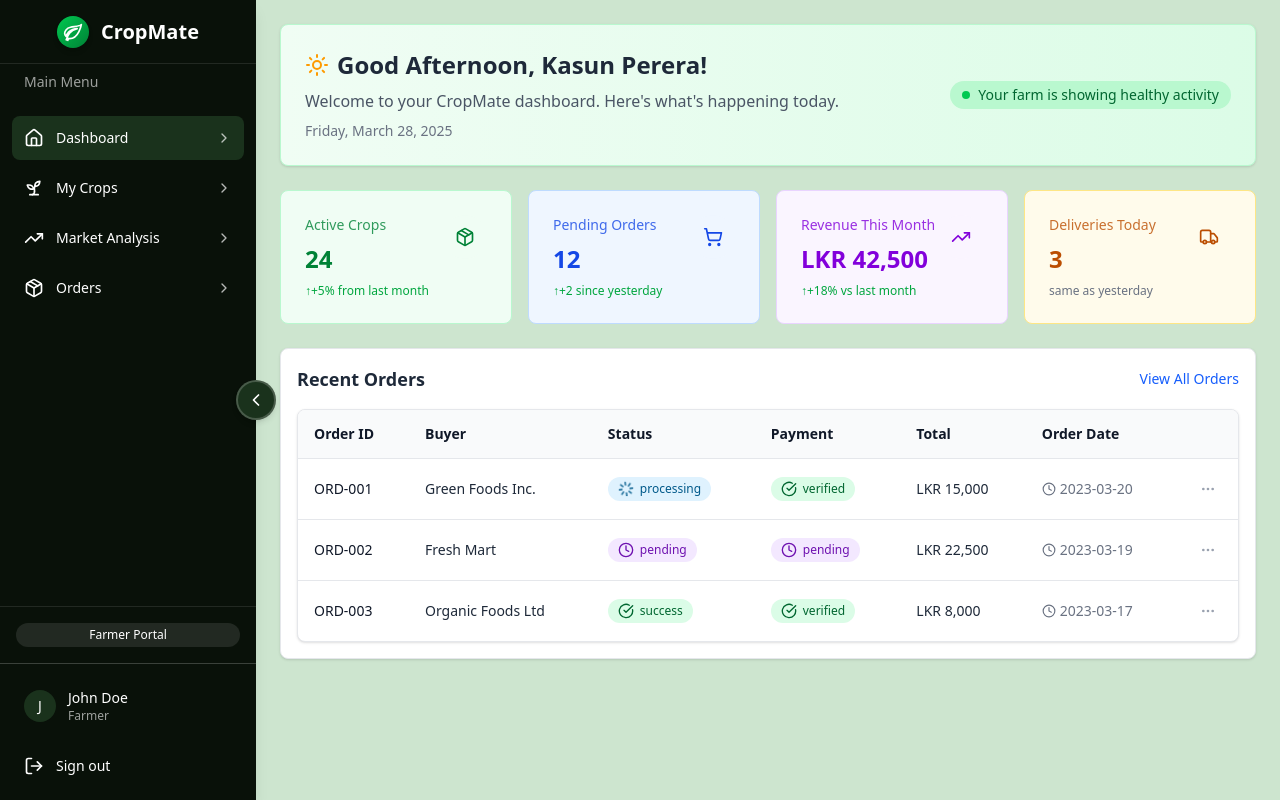
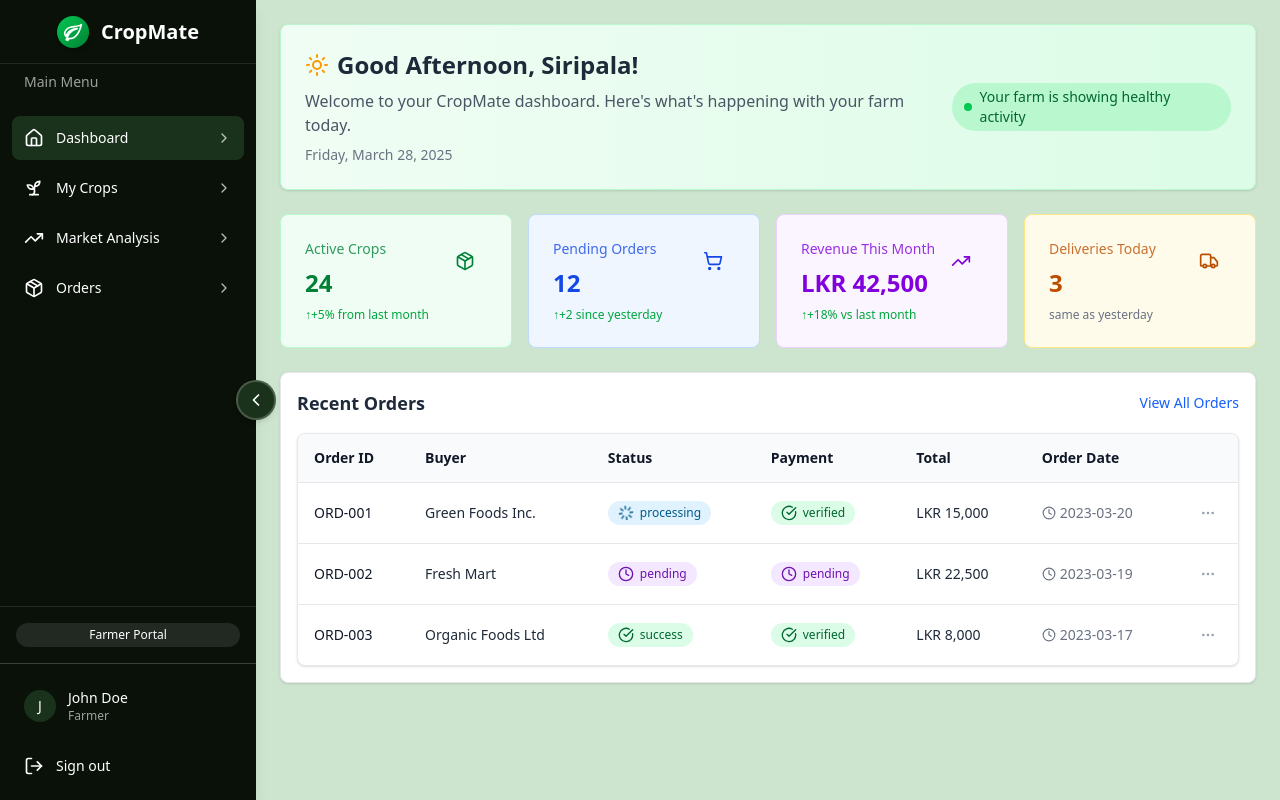
Before and after one commit to AvishkaGihan/CropMate, a React (Vite) app in the folder client/: page /dashboard/farmer in a window 1280 px wide. Built offline with nearby package versions, Linux system fonts and the light colour scheme.

Commit message:
feat: add WelcomeHeader component and integrate it into Overview for personalized greetings

```diff
--- /dev/null
+++ b/client/src/components/Dashboard/WelcomeHeader.jsx
@@ -0,0 +1,116 @@
+import React, { useState, useEffect } from 'react';
+import {
+    Sun,
+    Moon,
+    Sunrise,
+    Sunset,
+    Package,
+    ShoppingCart,
+    TrendingUp
+} from 'lucide-react';
+
+/**
+ * Reusable welcome header component for dashboard pages
+ * @param {Object} props
+ * @param {string} props.userName - User's name to display in greeting
+ * @param {string} props.userRole - User's role (e.g., 'farmer', 'buyer') for role-specific content
+ * @param {Object[]} props.quickStats - Array of quick stats to show in small cards below header
+ * @param {React.ReactNode} props.statusBadge - Optional custom status badge
+ */
+const WelcomeHeader = ({
+    userName = 'User',
+    userRole = 'farmer',
+    quickStats = [],
+    statusBadge = null
+}) => {
+    const [greeting, setGreeting] = useState('');
+    const [currentTime, setCurrentTime] = useState(new Date());
+    const [timeIcon, setTimeIcon] = useState(<Sun size={24} className="text-amber-500" />);
+
+    // Set greeting based on time of day
+    useEffect(() => {
+        const hour = currentTime.getHours();
+
+        // Set greeting text based on time
+        if (hour < 6) {
+            setGreeting('Good Morning');
+            setTimeIcon(<Moon size={24} className="text-indigo-500" />);
+        } else if (hour < 12) {
+            setGreeting('Good Morning');
+            setTimeIcon(<Sunrise size={24} className="text-amber-500" />);
+        } else if (hour < 17) {
+            setGreeting('Good Afternoon');
+            setTimeIcon(<Sun size={24} className="text-amber-500" />);
+        } else if (hour < 20) {
+            setGreeting('Good Evening');
+            setTimeIcon(<Sunset size={24} className="text-orange-500" />);
+        } else {
+            setGreeting('Good Evening');
+            setTimeIcon(<Moon size={24} className="text-indigo-500" />);
+        }
+    }, [currentTime]);
+
+    // Get date display for the welcome header
+    const getTodayDate = () => {
+        const options = { weekday: 'long', year: 'numeric', month: 'long', day: 'numeric' };
+        return new Date().toLocaleDateString('en-US', options);
+    };
+
+    // Role-specific welcome messages
+    const getWelcomeMessage = () => {
+        switch (userRole.toLowerCase()) {
+            case 'farmer':
+                return "Welcome to your CropMate dashboard. Here's what's happening with your farm today.";
+            case 'buyer':
+                return "Welcome to your CropMate dashboard. Discover fresh produce from local farmers.";
+            case 'admin':
+                return "Welcome to your CropMate admin panel. Manage your platform effectively.";
+            default:
+                return "Welcome to your CropMate dashboard. Here's your daily summary.";
+        }
+    };
+
+    // Default status badge if none provided
+    const defaultStatusBadge = (
+        <div className="inline-flex items-center px-3 py-1 rounded-full text-sm font-medium bg-green-200 text-green-800">
+            <span className="w-2 h-2 rounded-full bg-green-500 mr-2"></span>
+            {userRole === 'farmer' ? 'Your farm is showing healthy activity' : 'All systems operational'}
+        </div>
+    );
+
+    return (
+        <div className="bg-gradient-to-r from-green-50 to-green-100 rounded-lg p-6 border border-green-200 shadow-sm">
+            <div className="flex flex-col md:flex-row justify-between items-start md:items-center">
+                <div className="space-y-2">
+                    <div className="flex items-center">
+                        {timeIcon}
+                        <h1 className="text-2xl font-bold text-gray-800 ml-2">{greeting}, {userName}!</h1>
+                    </div>
+                    <p className="text-gray-600">{getWelcomeMessage()}</p>
+                    <p className="text-sm text-gray-500">{getTodayDate()}</p>
+                </div>
+                <div className="mt-4 md:mt-0">
+                    {statusBadge || defaultStatusBadge}
+                </div>
+            </div>
+
+            {quickStats && quickStats.length > 0 && (
+                <div className="grid grid-cols-1 sm:grid-cols-3 gap-4 mt-6">
+                    {quickStats.map((stat, index) => (
+                        <div key={index} className="bg-white p-3 rounded-lg flex items-center space-x-3 border border-gray-100">
+                            <div className={`p-2 rounded-lg ${stat.iconBg || 'bg-blue-50'}`}>
+                                {stat.icon}
+                            </div>
+                            <div>
+                                <p className="text-xs text-gray-500">{stat.label}</p>
+                                <p className="font-medium">{stat.value}</p>
+                            </div>
+                        </div>
+                    ))}
+                </div>
+            )}
+        </div>
+    );
+};
+
+export default WelcomeHeader;
--- a/client/src/pages/Dashboard/Farmer/Overview.jsx
+++ b/client/src/pages/Dashboard/Farmer/Overview.jsx
@@ -18,6 +18,7 @@ import {
 } from 'lucide-react';
 import { DataTable, StatusBadge } from '../../../components/Dashboard/DataTable';
 import DetailModal from '../../../components/Shared/DetailModal';
+import WelcomeHeader from '../../../components/Dashboard/WelcomeHeader';
 
 const MetricCard = ({ title, value, icon, trend, change, color = 'blue' }) => {
     // Determine trend arrow and color
@@ -62,39 +63,7 @@ const Overview = () => {
     // Added state for modal control
     const [selectedOrder, setSelectedOrder] = useState(null);
     const [isModalOpen, setIsModalOpen] = useState(false);
-    const [greeting, setGreeting] = useState('');
-    const [currentTime, setCurrentTime] = useState(new Date());
-    const [userName, setUserName] = useState('Farmer');
-    const [timeIcon, setTimeIcon] = useState(<Sun size={24} className="text-amber-500" />);
-
-    // Set greeting based on time of day
-    useEffect(() => {
-        const hour = currentTime.getHours();
-
-        // Set greeting text based on time
-        if (hour < 6) {
-            setGreeting('Good Morning');
-            setTimeIcon(<Moon size={24} className="text-indigo-500" />);
-        } else if (hour < 12) {
-            setGreeting('Good Morning');
-            setTimeIcon(<Sunrise size={24} className="text-amber-500" />);
-        } else if (hour < 17) {
-            setGreeting('Good Afternoon');
-            setTimeIcon(<Sun size={24} className="text-amber-500" />);
-        } else if (hour < 20) {
-            setGreeting('Good Evening');
-            setTimeIcon(<Sunset size={24} className="text-orange-500" />);
-        } else {
-            setGreeting('Good Evening');
-            setTimeIcon(<Moon size={24} className="text-indigo-500" />);
-        }
-
-        // Mock API call to get user details
-        // In a real app, this would fetch from your authentication service
-        setTimeout(() => {
-            setUserName('Kasun Perera'); // Replace with actual user name from API
-        }, 500);
-    }, [currentTime]);
+    const [userName, setUserName] = useState('Siripala');
 
     // Helper function to format currency
     const formatCurrency = (value) => {
@@ -249,33 +218,10 @@ const Overview = () => {
         }
     };
 
-    // Get date display for the welcome header
-    const getTodayDate = () => {
-        const options = { weekday: 'long', year: 'numeric', month: 'long', day: 'numeric' };
-        return new Date().toLocaleDateString('en-US', options);
-    };
-
     return (
         <div className="min-h-screen space-y-6">
             {/* Welcome Header */}
-            <div className="bg-gradient-to-r from-green-50 to-green-100 rounded-lg p-6 border border-green-200 shadow-sm">
-                <div className="flex flex-col md:flex-row justify-between items-start md:items-center">
-                    <div className="space-y-2">
-                        <div className="flex items-center">
-                            {timeIcon}
-                            <h1 className="text-2xl font-bold text-gray-800 ml-2">{greeting}, {userName}!</h1>
-                        </div>
-                        <p className="text-gray-600">Welcome to your CropMate dashboard. Here's what's happening today.</p>
-                        <p className="text-sm text-gray-500">{getTodayDate()}</p>
-                    </div>
-                    <div className="mt-4 md:mt-0">
-                        <div className="inline-flex items-center px-3 py-1 rounded-full text-sm font-medium bg-green-200 text-green-800">
-                            <span className="w-2 h-2 rounded-full bg-green-500 mr-2"></span>
-                            Your farm is showing healthy activity
-                        </div>
-                    </div>
-                </div>
-            </div>
+            <WelcomeHeader userName={userName} userRole='farmer' />
 
             {/* Metrics Overview */}
             <div className="grid grid-cols-1 md:grid-cols-2 lg:grid-cols-4 gap-4">
```
